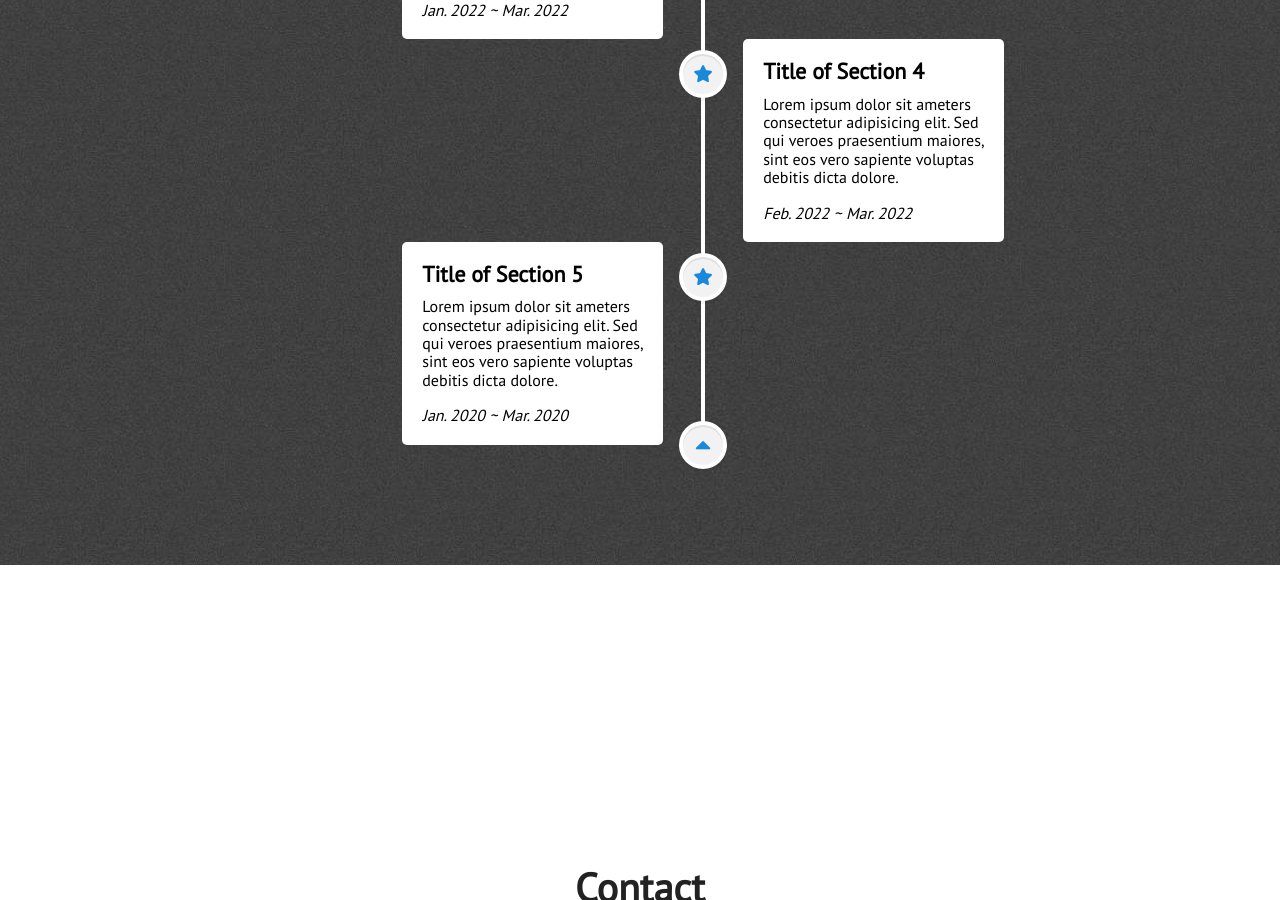
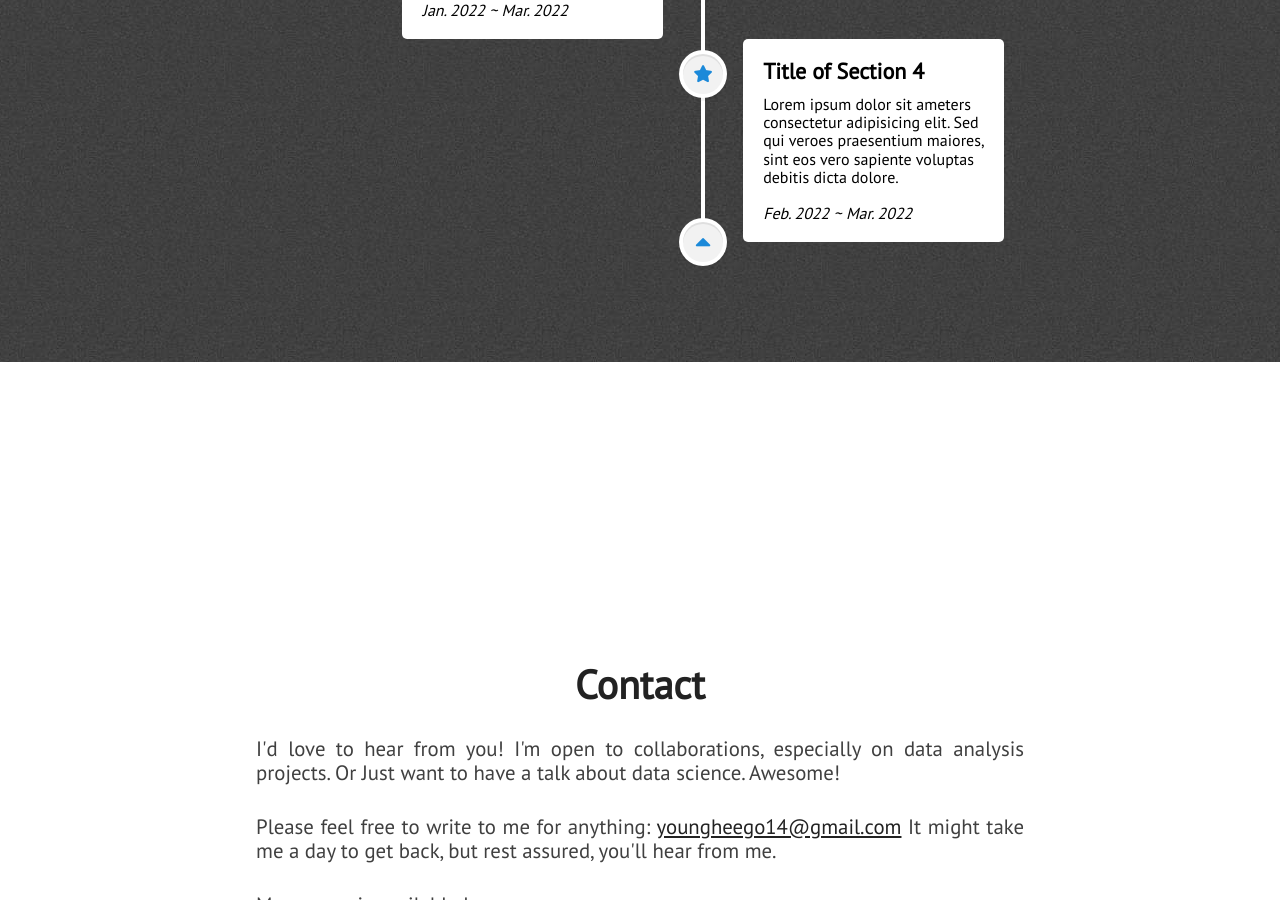
Before and after one commit to YoungheeGGO/YoungheeGGo.github.io, a Jekyll site: the page built from index.html, in a window 1280 px wide and 900 px high, scrolled down 4538 px. Built offline with Jekyll 4.4.1, drawn with Linux system fonts in a browser that asks for light colours; nearby versions of some CDN libraries.

Commit message:
Update blogs.html

```diff
--- a/_includes/blogs.html
+++ b/_includes/blogs.html
@@ -75,18 +75,6 @@
     </div>
 
 
-    <div class="row row-1">
-      <section>
-        <i class="icon fas fa-star"></i>
-        <div class="details">
-          <span class="title">Title of Section 5</span>
-        </div>
-        <p>Lorem ipsum dolor sit ameters consectetur adipisicing elit. Sed qui veroes praesentium maiores, sint eos vero sapiente voluptas debitis dicta dolore.</p>
-        <div class="bottom">
-          <i>Jan. 2020 ~ Mar. 2020</i>
-        </div>
-      </section>
-    </div>
 
 
 
```
